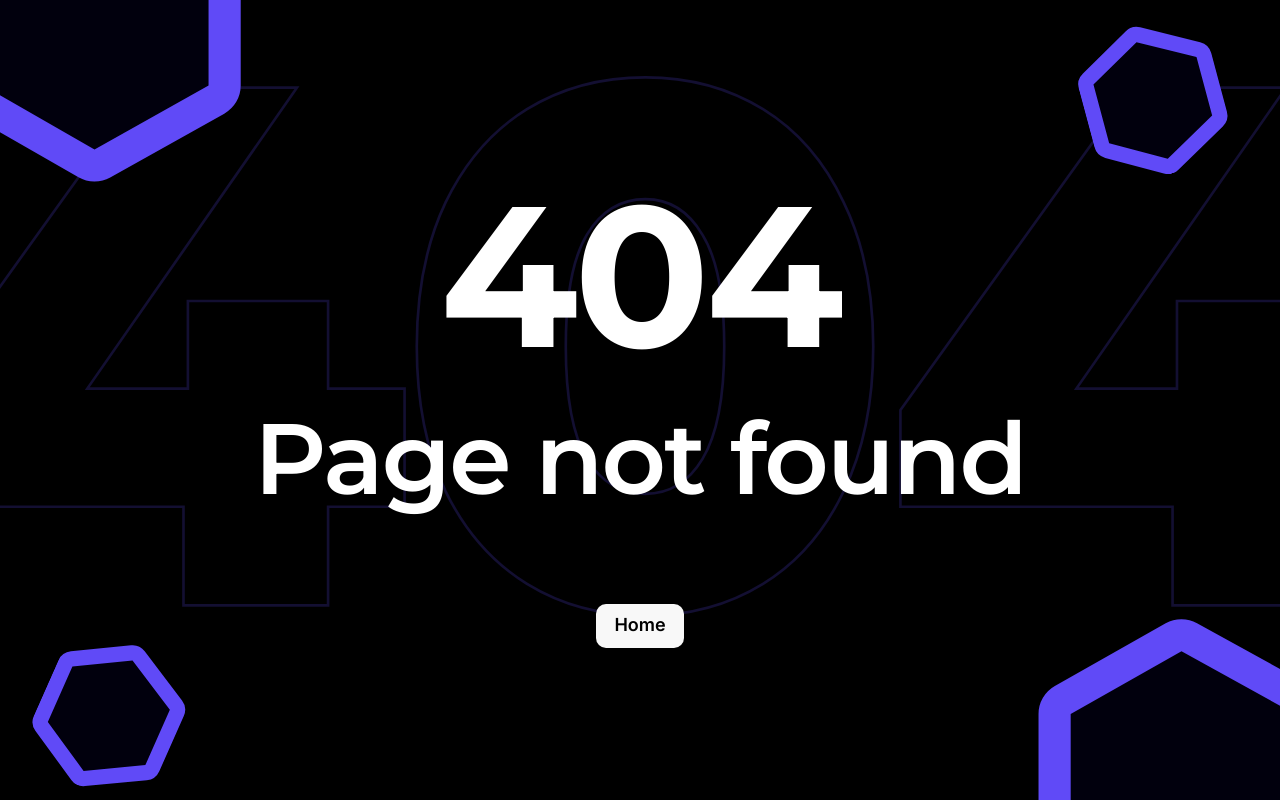
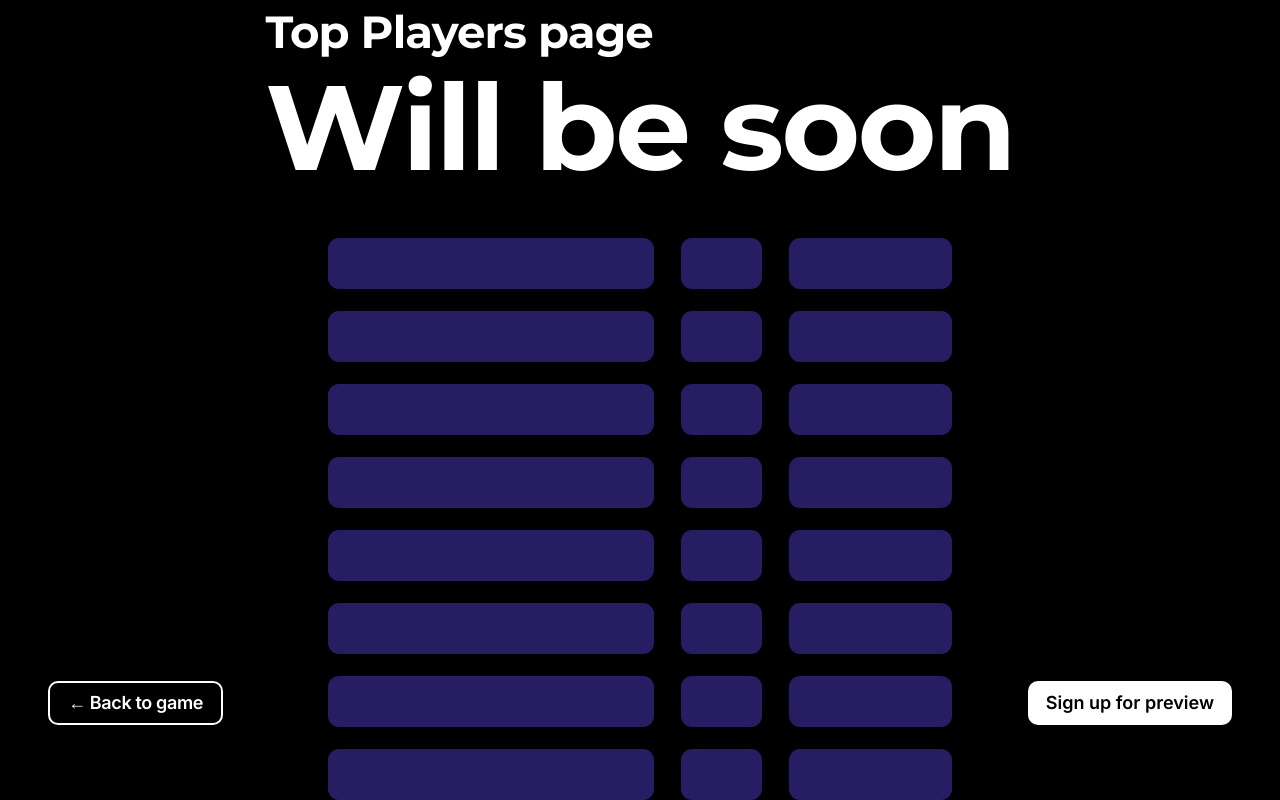
Before and after one commit to mbuslenko/pixold-web, a React (Create React App) app: page /score in a window 1280 px wide. Before the commit this address had no page. Built offline with nearby package versions, Linux system fonts and the light colour scheme.

Commit message:
top-page: add basic layout

```diff
--- a/src/App.tsx
+++ b/src/App.tsx
@@ -8,6 +8,7 @@ import { HomePage } from './pages/homepage/HomePage';
 import { WalletConnect } from './pages/walletConnect/WalletConnect';
 import { LoginPage } from './pages/loginPage/LoginPage';
 import { LoginPreloaderPage } from './pages/preloaderPages/LoginPreloaderPage';
+import { TopPage } from './pages/topPage/TopPage';
 
 import './App.scss';
 
@@ -15,15 +16,16 @@ export const App: React.FC = () => {
   return (
     <BrowserRouter>
       <Routes>
-        <Route path="/" element={<Navigate replace to="/home" />} />
+        <Route path="/" element={<Navigate replace to="/score" />} />
         <Route path="/home" element={<HomePage />} />
         <Route path="/faq" element={<Faq />} />
         <Route path="/auth" element={<LoginPage />} />
         <Route path="/auth/load" element={<LoginPreloaderPage />} />
-        <Route path='/coin' element={<CoinPage/>}/>
-        <Route path='/wallet'>
-          <Route path='connect' element={<WalletConnect/>}/>
+        <Route path="/coin" element={<CoinPage />} />
+        <Route path="/wallet">
+          <Route path="connect" element={<WalletConnect />} />
         </Route>
+        <Route path="/score" element={<TopPage />} />
         <Route path="/500" element={<Error500Page />} />
         <Route path="*" element={<Error404Page />} />
       </Routes>
--- /dev/null
+++ b/src/pages/topPage/TopPage.scss
@@ -0,0 +1,140 @@
+@import '../../shared/scss/Variable.scss';
+
+.top-wrap {
+  max-width: 1776px;
+  margin: 0 auto;
+  height: 100vh;
+
+  position: relative;
+}
+
+.top-content {
+  display: flex;
+  justify-content: center;
+  align-items: flex-end;
+  height: 100%;
+}
+
+.top-back-wrap,
+.top-show-wrap {
+  position: absolute;
+  bottom: 75px;
+}
+
+.top-back-wrap {
+  left: 3.75%;
+}
+
+.top-show-wrap {
+  right: 3.75%;
+}
+
+.top-info {
+  padding-top: 170px;
+}
+
+.top-title {
+  font-family: Montserrat;
+  font-weight: bold;
+  font-size: 45px;
+  line-height: 85.9%;
+  letter-spacing: -0.02em;
+  margin: 0;
+}
+
+.top-table {
+  padding-top: 60px;
+  max-width: 625px;
+  display: grid;
+  grid-template-columns: 4fr 1fr 2fr;
+  grid-template-rows: auto;
+  /*   grid-template-areas: 'cell1 cell2 cell3'; */
+  gap: 22px 27px;
+  margin: 0 auto;
+}
+
+.top-cell {
+  background: rgba(96, 74, 247, 0.4);
+  border-radius: 11px;
+  height: 51px;
+}
+
+/* .cell-1 {
+  grid-area: cell1;
+}
+
+.cell-2 {
+  grid-area: cell2;
+}
+
+.cell-3 {
+  grid-area: cell3;
+} */
+
+.top-desc {
+  padding-top: 25px;
+  font-family: Montserrat;
+  font-weight: bold;
+  font-size: 120px;
+  line-height: 85.9%;
+  letter-spacing: -0.02em;
+}
+
+.top-back {
+  font-weight: 600;
+  font-size: 18px;
+  line-height: 22px;
+
+  letter-spacing: -0.02em;
+  color: #ffffff;
+  border: 2px solid #ffffff;
+  flex-shrink: 0;
+}
+
+.top-show {
+  background: #ffffff;
+  flex-shrink: 0;
+}
+
+@media screen and (max-width: $screen-max-width-mobile) {
+  .top-content {
+    display: block;
+  }
+
+  .top-title {
+    padding-left: 20px;
+    font-size: 25px;
+  }
+
+  .top-desc {
+    padding-top: 15px;
+    padding-left: 20px;
+    font-size: 50px;
+  }
+
+  .cell-2 {
+    display: none;
+  }
+
+  .top-table {
+    padding-top: 15px;
+    grid-template-columns: 5fr 2fr;
+    /* grid-template-areas: 'cell1 cell3'; */
+
+    /* width: 425px;*/
+  }
+
+  .top-back-wrap,
+  .top-show-wrap {
+    left: 20px;
+    bottom: 15px;
+  }
+
+  .top-back-wrap {
+    top: 3.75%;
+  }
+
+  /*   .top-show-wrap {
+    right: 3.75%;
+  } */
+}
--- /dev/null
+++ b/src/pages/topPage/TopPage.tsx
@@ -0,0 +1,56 @@
+import { Button } from '../../components/ui-kit/button/Button';
+
+import './TopPage.scss';
+
+/* interface ICellContent {
+  content: string | number;
+}
+
+export const Cell: React.FC<ICellContent> = ({ content }) => {
+  return <div>{content}</div>;
+}; */
+
+export const TopPage: React.FC = () => {
+  return (
+    <div className="top-wrap">
+      <div className="top-content">
+        <div className="top-back-wrap">
+          <Button text="← Back to game" priority="secondary" className="top-back" />
+        </div>
+        <div className="top-info">
+          <h1 className="top-title">Top Players page</h1>
+          <div className="top-desc">Will be soon</div>
+          <div className="top-table">
+            <div className="top-cell cell-1"></div>
+            <div className="top-cell cell-1"></div>
+            <div className="top-cell cell-1"></div>
+            <div className="top-cell cell-1"></div>
+            <div className="top-cell cell-1"></div>
+            <div className="top-cell cell-1"></div>
+            <div className="top-cell cell-1"></div>
+            <div className="top-cell cell-1"></div>
+            <div className="top-cell cell-2"></div>
+            <div className="top-cell cell-2"></div>
+            <div className="top-cell cell-2"></div>
+            <div className="top-cell cell-2"></div>
+            <div className="top-cell cell-2"></div>
+            <div className="top-cell cell-2"></div>
+            <div className="top-cell cell-2"></div>
+            <div className="top-cell cell-2"></div>
+            <div className="top-cell cell-3"></div>
+            <div className="top-cell cell-3"></div>
+            <div className="top-cell cell-3"></div>
+            <div className="top-cell cell-3"></div>
+            <div className="top-cell cell-3"></div>
+            <div className="top-cell cell-3"></div>
+            <div className="top-cell cell-3"></div>
+            <div className="top-cell cell-3"></div>
+          </div>
+        </div>
+        <div className="top-show-wrap">
+          <Button text="Sign up for preview" priority="primary" className="top-show" />
+        </div>
+      </div>
+    </div>
+  );
+};
```
